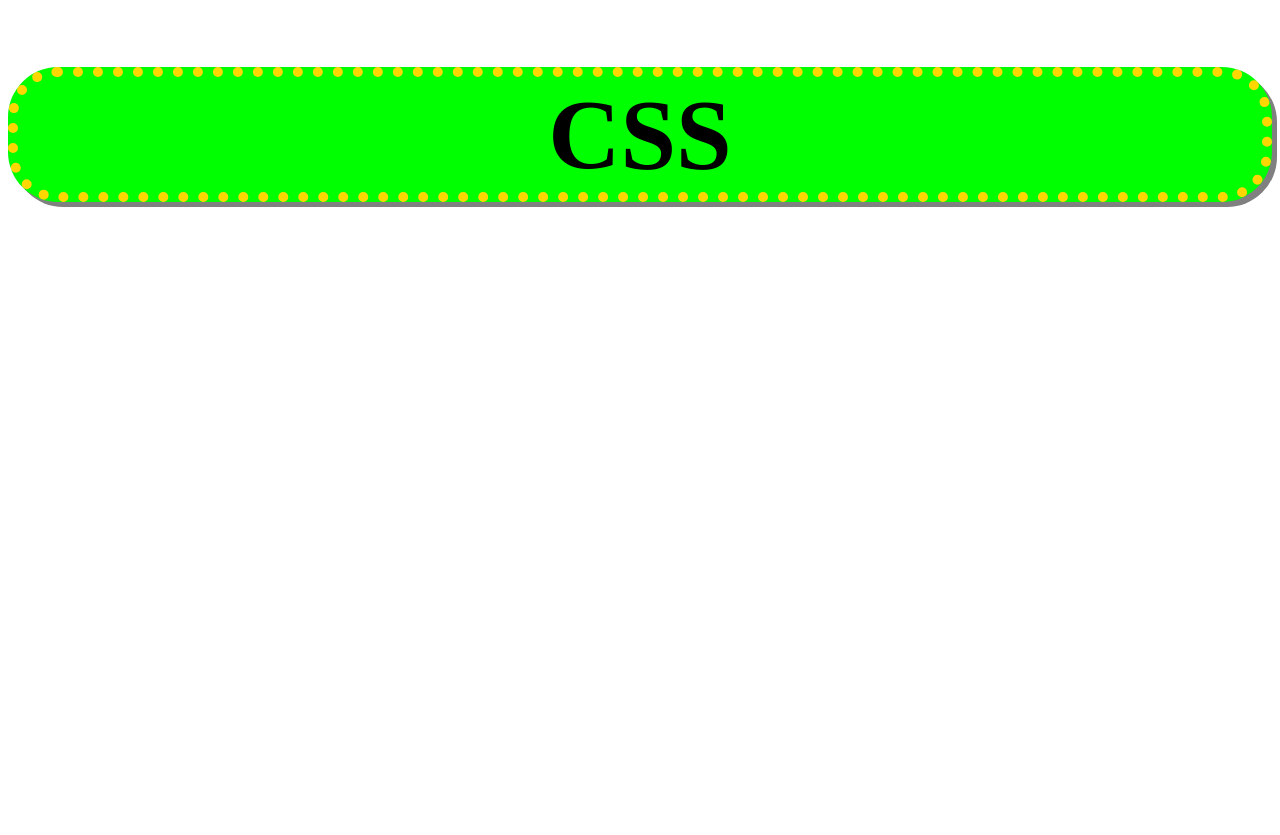
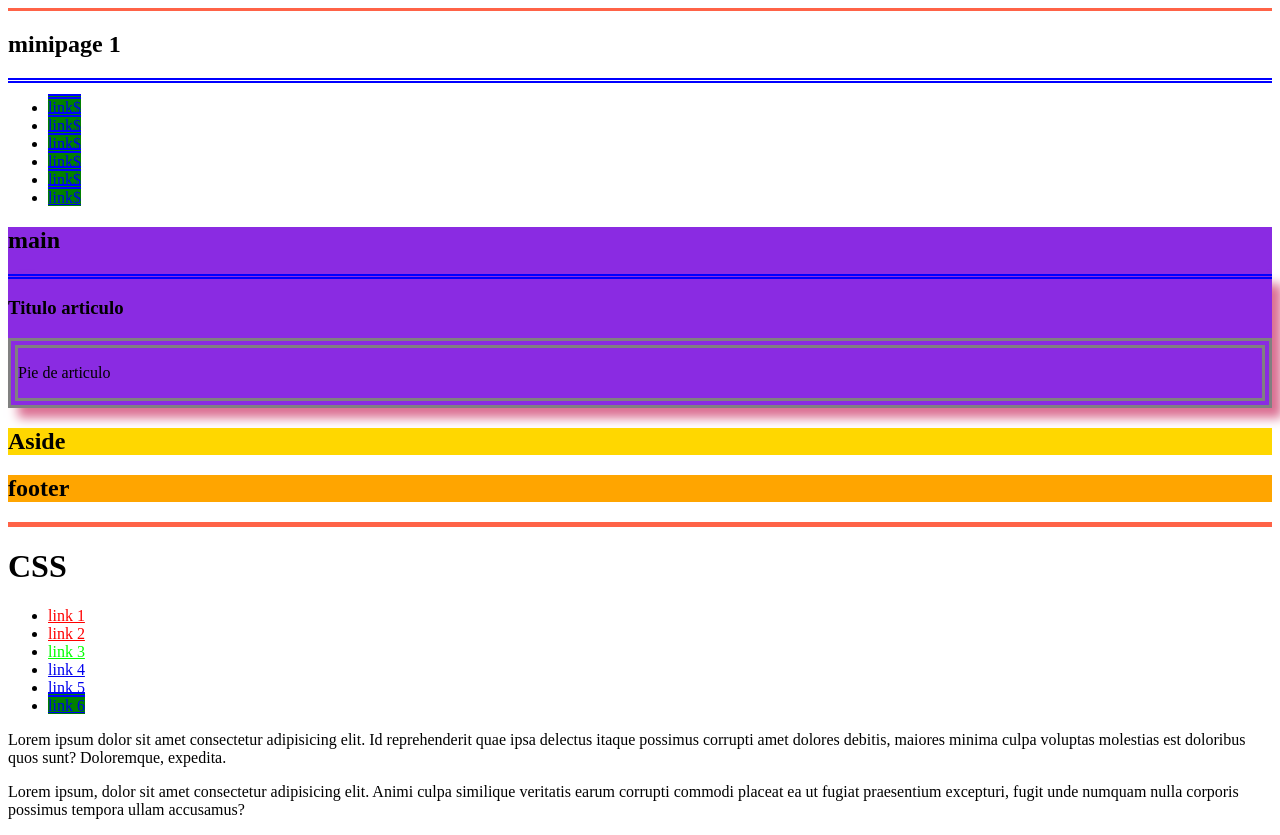
Before and after one commit to itsjonnhy35/PracticaCss2, a plain HTML site: page index.html in a window 1280 px wide. Before the commit the page ends 800 px from the top, so only its background shows below. Drawn offline with Linux system fonts and the light colour scheme.

Commit message:
divisiones

```diff
--- a/css/estilos.css
+++ b/css/estilos.css
@@ -1,8 +1,111 @@
-h1 {
+/* h1 {
     border: 10px dotted gold;
     border-radius: 50px;
     background-color: lime;
     text-align: center;
     box-shadow: 5px 5px gray;
     font-size: 100px;
+} */
+
+
+/* Selector universal */
+
+/* *{
+    border: 1px dashed blue;
+} */
+
+/* Selector por id */
+
+/* #link1 {
+    font-size: 20px;
 }
+
+#link6 {
+    background-color: red;
+}
+
+
+.rojo {
+    background-color: red;
+    border: 5px groove tomato;
+    border-radius: 5px;
+}
+
+.verde {
+    background-color: green;
+    border: 5px inset groove greenyellow;
+    border-radius: 5px;
+
+
+}
+
+h1.verde{
+    font-size: 50px ;
+}
+ */
+/* Buscar por atributo sin importar valor */
+
+/* [href] {
+    border-bottom: 5px solid blue;
+} */
+
+/* [lang] {
+    color: aqua;
+} */
+
+
+[href="#"] {
+    background-color: green;
+}
+
+[href*="you"] {
+    color: red;
+}
+
+[href $="mx"] {
+    color: lime;
+}
+
+[href ^="https"] {
+    border: 20px
+}
+
+#mp1 {
+    border-top: 3px solid tomato;
+    border-bottom: 5px solid tomato;
+}
+
+main {
+    background-color: blueviolet;
+}
+
+aside {
+    background-color: gold;
+}
+
+/* footer{
+    background-color: orange;
+} */
+
+#mp1 > footer {
+    background-color: orange;
+}
+
+/* poner borde al pie de los articulos */
+
+#mp1 article > footer {
+    border: 10px double gray;
+}
+
+/* hermano */
+
+#mp1 h2 ~ article {
+    box-shadow: 10px 10px 10px palevioletred;
+}
+
+/* Hemrano Adyacente */
+
+#mp1 h2 + article, #mp1 nav, [href="#"] {
+    border-top: 5px double blue;
+
+}
--- a/index.html
+++ b/index.html
@@ -1,5 +1,5 @@
 <!DOCTYPE html>
-<html lang="en">
+<html lang="es">
 <head>
     <meta charset="UTF-8">
     <meta name="viewport" content="width=device-width, initial-scale=1.0">
@@ -10,6 +10,95 @@
 
 
 <body>
-    <h1>CSS</h1>
+
+    <!-- minipage 1 -->
+
+    <section id="mp1">
+        <header>
+            <h1> minipage 1</h1>
+            <nav>
+                <ul>
+                    <li>
+                        <a href="#">link$</a>
+                    </li>
+                    <li>
+                        <a href="#">link$</a>
+                    </li>
+                    <li>
+                        <a href="#">link$</a>
+                    </li>
+                    <li>
+                        <a href="#">link$</a>
+                    </li>
+                    <li>
+                        <a href="#">link$</a>
+                    </li>
+                    <li>
+                        <a href="#">link$</a>
+                    </li>
+                </ul>
+            </nav>
+
+        </header>
+        <main><h2>main</h2>
+        <article>
+            <h3>Titulo articulo</h3>
+            <footer>
+                <p>Pie de articulo</p>
+            </footer>
+        </article>
+        </main>
+        <aside><h2>Aside</h2></aside>
+        <footer><h2>footer</h2></footer>
+
+
+
+
+    </section>
+
+
+
+    <h1 class="verde">CSS</h1>
+    <header>
+        <nav>
+            <ul>
+                <li id="link1">
+                    <a href="https://youtube.com">link 1</a>
+                </li>
+
+                <li class="rojo">
+                    <a href="https://miyoutube.com">link 2</a>
+                </li>
+
+                <li class="verde">
+                    <a href="https://empresa.mx">link 3</a>
+                </li>
+
+                <li class="verde">
+                    <a href="info">link 4</a>
+                </li>
+
+                <li class="rojo">
+                    <a href="clientes">link 5</a>
+                </li>
+                <li id="link6">
+                    <a href="#">link 6</a>
+                </li>
+            </ul>
+
+
+        </nav>
+    </header>
+
+    <p lang="en">Lorem ipsum dolor sit amet consectetur adipisicing elit.
+        Id reprehenderit quae ipsa delectus itaque possimus corrupti amet dolores debitis,
+        maiores minima culpa voluptas molestias est doloribus quos sunt? Doloremque, expedita.
+    </p>
+
+    <p lang="en">Lorem ipsum, dolor sit amet consectetur adipisicing elit.
+        Animi culpa similique veritatis earum corrupti commodi
+        placeat ea ut fugiat praesentium excepturi,
+        fugit unde numquam nulla corporis possimus tempora ullam accusamus?
+    </p>
 </body>
 </html>
```
